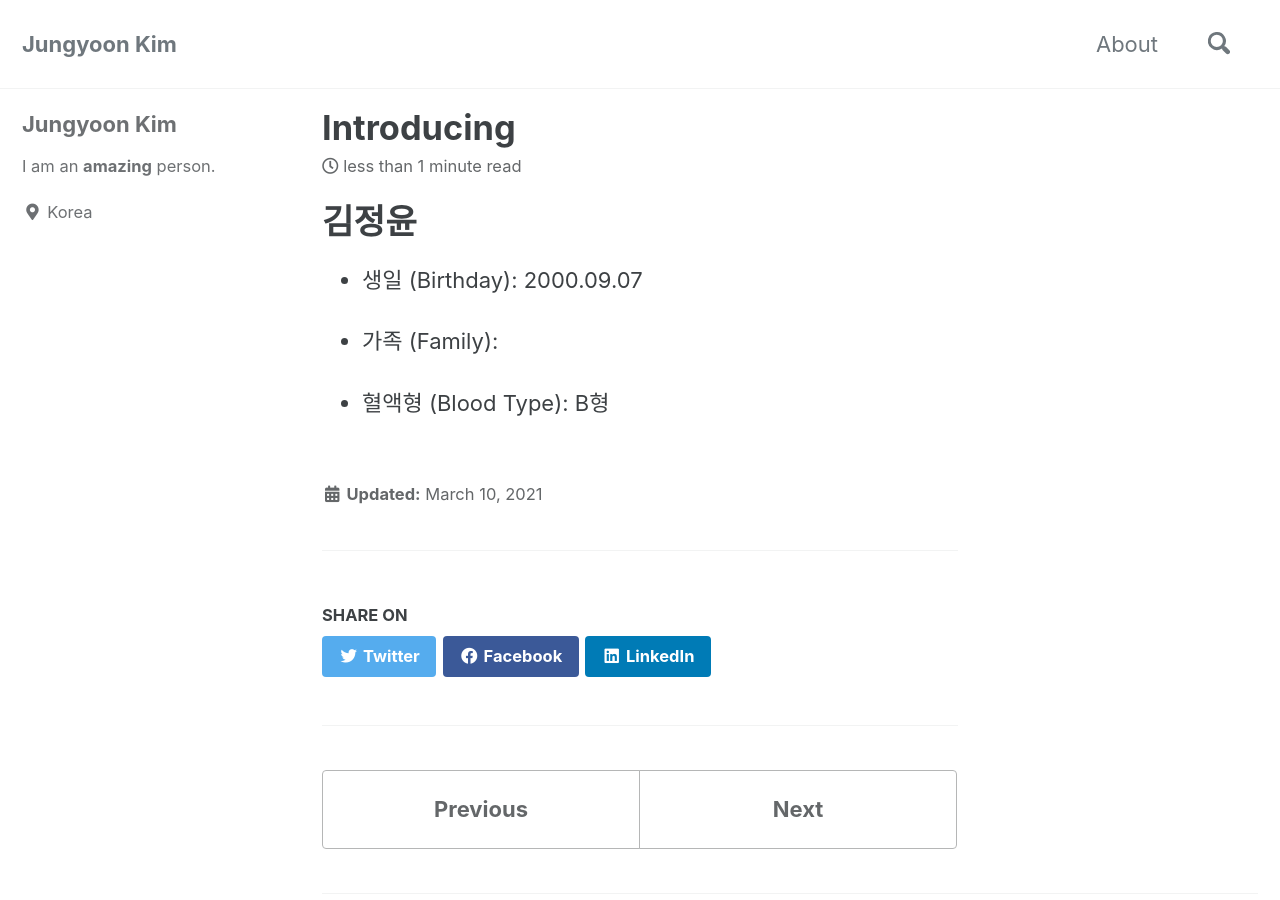
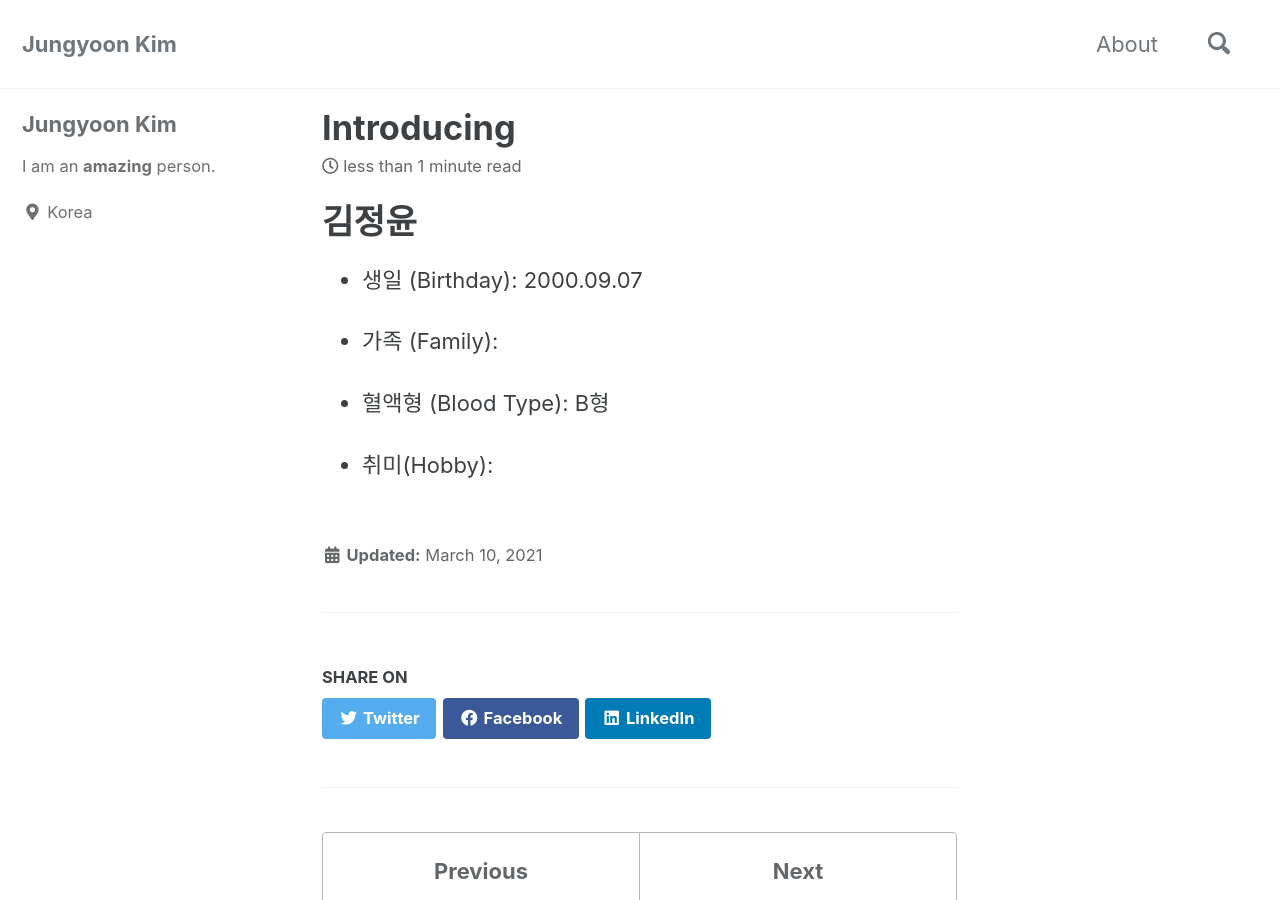
Before and after one commit to janew00/janew00.github.io, a Jekyll site: the page built from _posts/2021-03-10-introducing.markdown, in a window 1280 px wide and 900 px high. Built offline with Jekyll 4.4.1, drawn with Linux system fonts in a browser that asks for light colours; cached includes are drawn as plain includes; comment, search, counter and statistics services are not loaded.

Commit message:
initial commit

```diff
--- a/_posts/2021-03-10-introducing.markdown
+++ b/_posts/2021-03-10-introducing.markdown
@@ -11,3 +11,5 @@ date: 2021-03-10 11:48:52 +0900
 * 가족 (Family):
 
 * 혈액형 (Blood Type): B형
+
+* 취미(Hobby):
```
